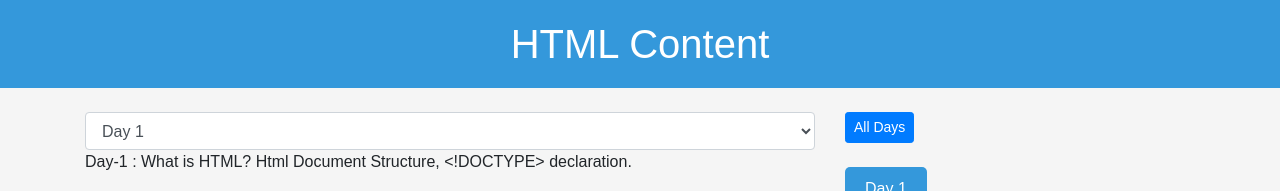
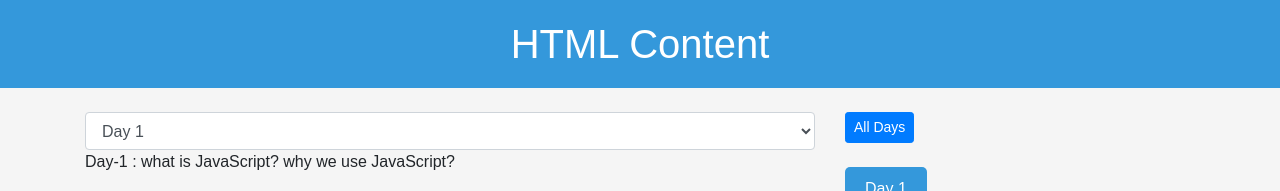
Before and after one commit to abhisheik411/LMS-main, a plain HTML site: page jsinput.html in a window 1280 px wide. Shown: the top 191 px of the page. Drawn offline with nearby package versions, Linux system fonts and the light colour scheme.

Commit message:
days update

```diff
--- a/jsinput.html
+++ b/jsinput.html
@@ -213,29 +213,34 @@
 
         const dayContent = [
 
-            'Day-1 : What is HTML? Html Document Structure, <!DOCTYPE> declaration.',
 
-            'Day-2 : HTML Tags? Html Elements? HTML Attributes?',
+'Day-1 : what is JavaScript? why we use JavaScript?',
 
-            'Day-3 : Tags Vs Elements ?',
+'Day-2 : Syntax, comments in JavaScript?',
 
-            'Day-4 : Comments in HTML? Tables in HTML?',
+'Day-3 :  what are Variables and DataTypes  in JavaScript? ',
 
-            'Day-5 : Lists in HTML? Ordered-list, Unordered-list?',
+'Day-4 : Operators in JavaScript?',
 
-            'Day-6 : What is Form in HTML?',
+'Day- 5 : Functions in JavaScript?',
 
-            'Day-7 : Inputs in Form?',
+'Day-6 : Event Handling in JS?',
 
-            'Day-8 : Links in HTML? Blocks in HTML?',
+'Day-7 : String and its Methods in JS?',
 
-            'Day-9 : HTML Media? Video, Audio controls?',
+'Day-8 : Arrays in JS?',
 
-            'Day-10: File paths in HTML?',
+'Day-9: Dates in JS? Date formats?',
 
-            'Day-11 : Classes and Id in HTML?',
+'Day-10: Math Functions in JS?',
 
-            'Day-12 : Resume Creation'
+'Day-11 : Conditions in JS? ',
+
+'Day-12 : Loops in JS?',
+
+'Day-13 : Reserved Words in JS?',
+
+'Day-14 : Window Alerts in JS?',
 
         ];
 
```
Also changed, not shown: cssinput.html (+11 -14 lines).
